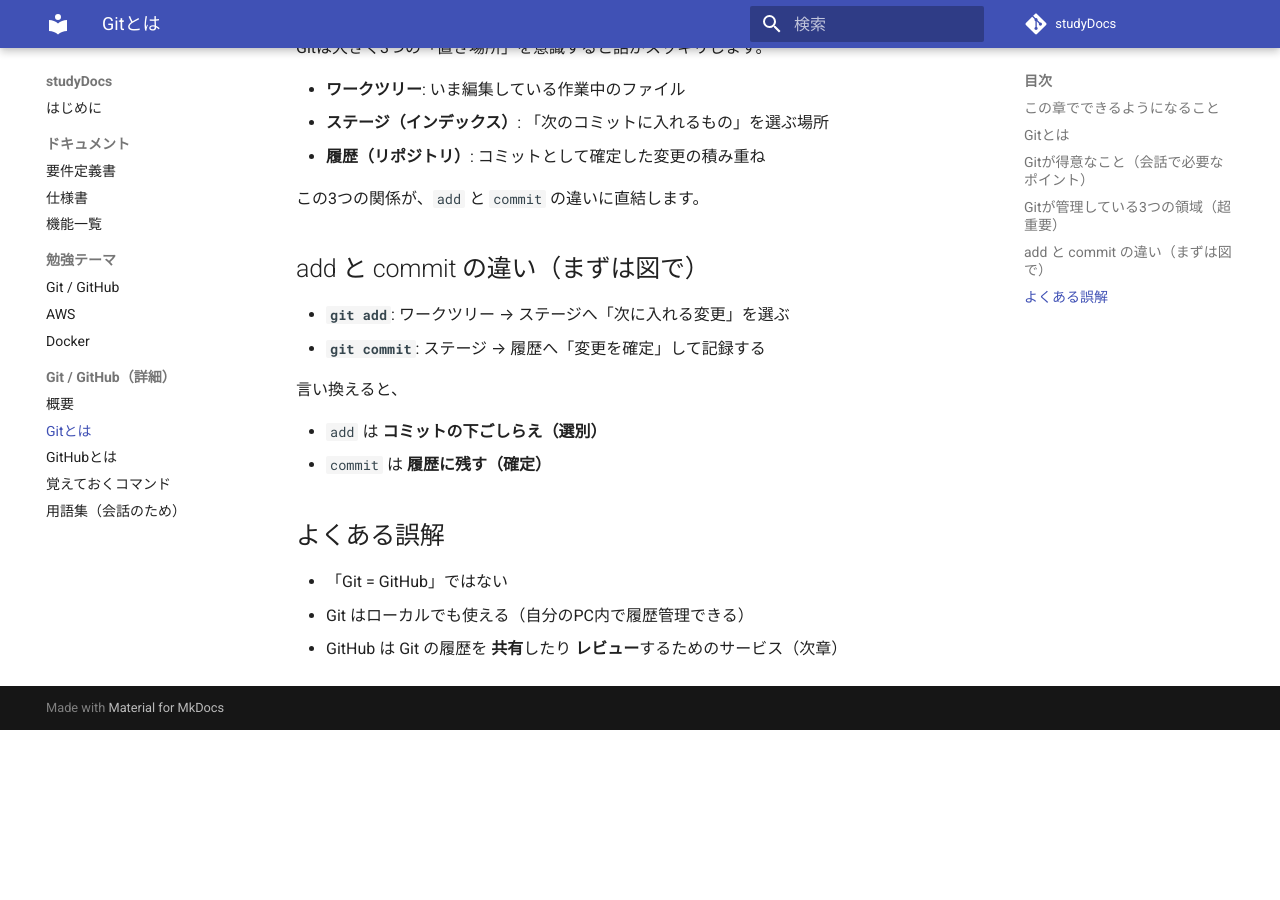
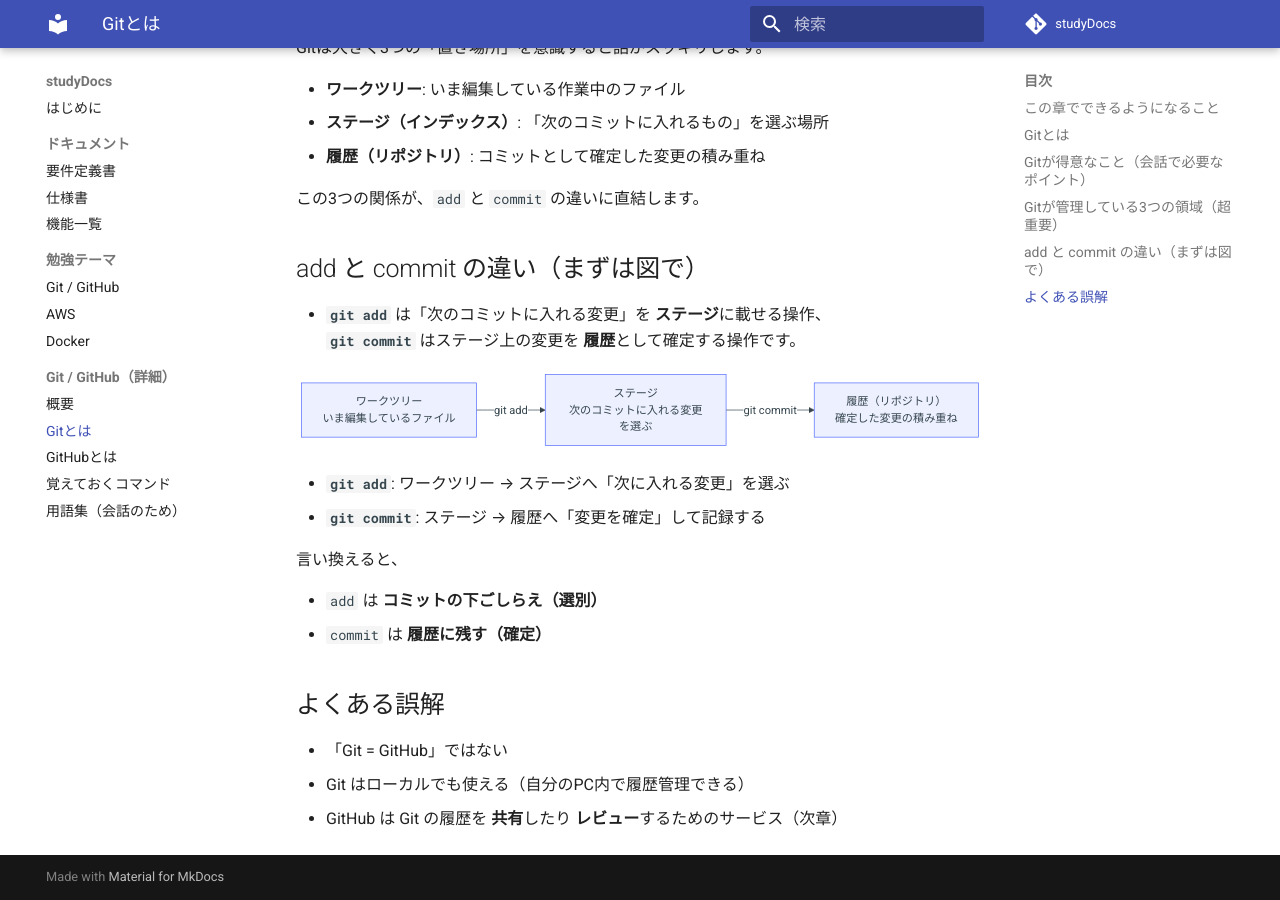
Before and after one commit to santa928/studyDocs, an MkDocs documentation site: the page built from docs/git-github/what-is-git.md, in a window 1280 px wide and 900 px high, scrolled down 830 px. Built offline with MkDocs 1.6.1 and Material for MkDocs 9.7.7, drawn with Linux system fonts in a browser that asks for light colours; comment, search, counter and statistics services are not loaded; before the commit the page ends 1560 px from its top, so only the background shows below that; some of the changed lines change nothing that is shown.

Commit message:
docs: render mermaid diagrams

````diff
--- a/docs/git-github/what-is-git.md
+++ b/docs/git-github/what-is-git.md
@@ -34,6 +34,15 @@ Gitは大きく3つの「置き場所」を意識すると話がスッキリし
 
 ## add と commit の違い（まずは図で）
 
+- **`git add`** は「次のコミットに入れる変更」を **ステージ**に載せる操作、
+  **`git commit`** はステージ上の変更を **履歴**として確定する操作です。
+
+```mermaid
+flowchart LR
+  WT[ワークツリー<br/>いま編集しているファイル] -->|git add| ST[ステージ<br/>次のコミットに入れる変更を選ぶ]
+  ST -->|git commit| REPO[履歴（リポジトリ）<br/>確定した変更の積み重ね]
+```
+
 - **`git add`**: ワークツリー → ステージへ「次に入れる変更」を選ぶ
 - **`git commit`**: ステージ → 履歴へ「変更を確定」して記録する
 
--- /dev/null
+++ b/docs/javascripts/mermaid-init.js
@@ -0,0 +1,16 @@
+// Mermaid support for Material for MkDocs (works with navigation.instant)
+// Ref: Mermaid is loaded via extra_javascript in mkdocs.yml
+
+function initMermaid() {
+  if (typeof mermaid === "undefined") return;
+  mermaid.initialize({ startOnLoad: false });
+  mermaid.init(undefined, document.querySelectorAll(".mermaid"));
+}
+
+// Initial load
+window.addEventListener("DOMContentLoaded", initMermaid);
+
+// Re-init on instant navigation (Material exposes document$)
+if (typeof document$ !== "undefined") {
+  document$.subscribe(() => initMermaid());
+}
--- a/mkdocs.yml
+++ b/mkdocs.yml
@@ -23,9 +23,17 @@ markdown_extensions:
   - md_in_html
   - toc:
       permalink: true
-  - pymdownx.superfences
+  - pymdownx.superfences:
+      custom_fences:
+        - name: mermaid
+          class: mermaid
+          format: !!python/name:pymdownx.superfences.fence_code_format
   - pymdownx.highlight:
       anchor_linenums: true
+
+extra_javascript:
+  - https://unpkg.com/mermaid@10/dist/mermaid.min.js
+  - javascripts/mermaid-init.js
 
 plugins:
   - search:
````
